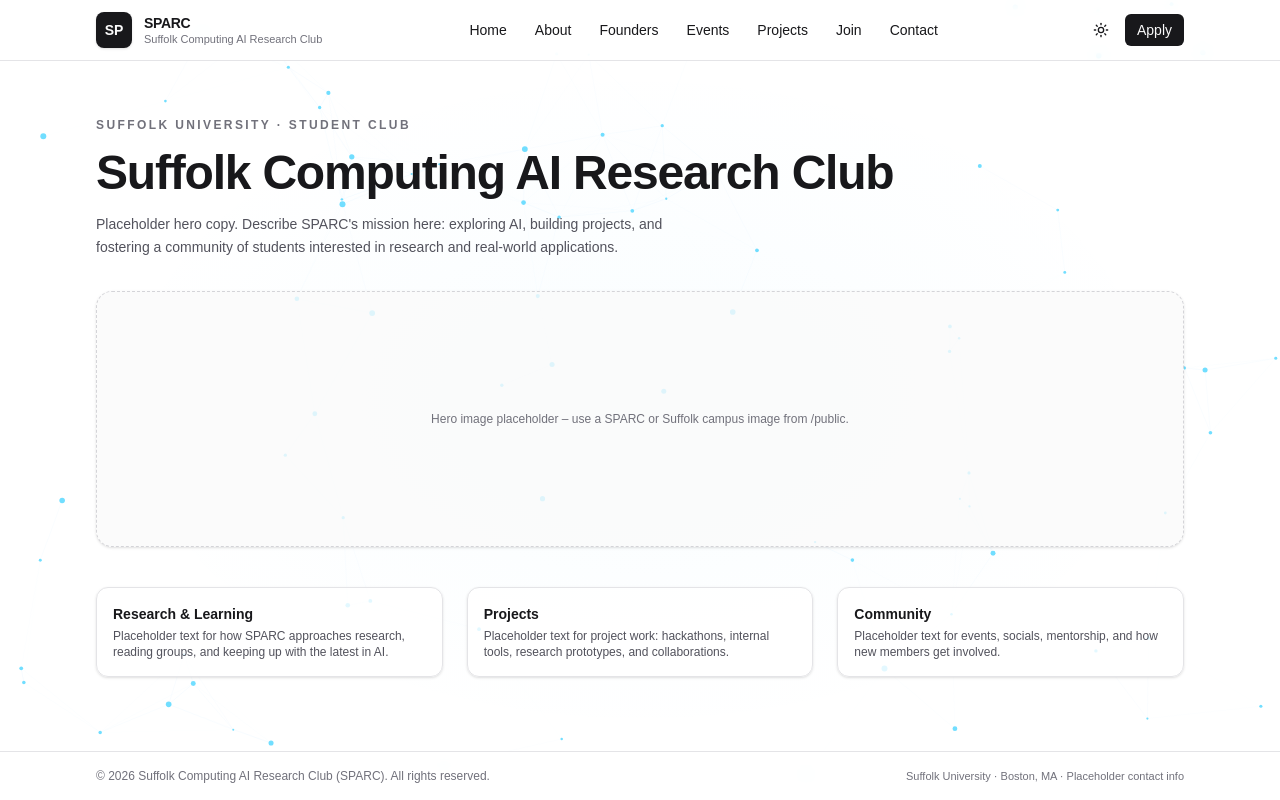
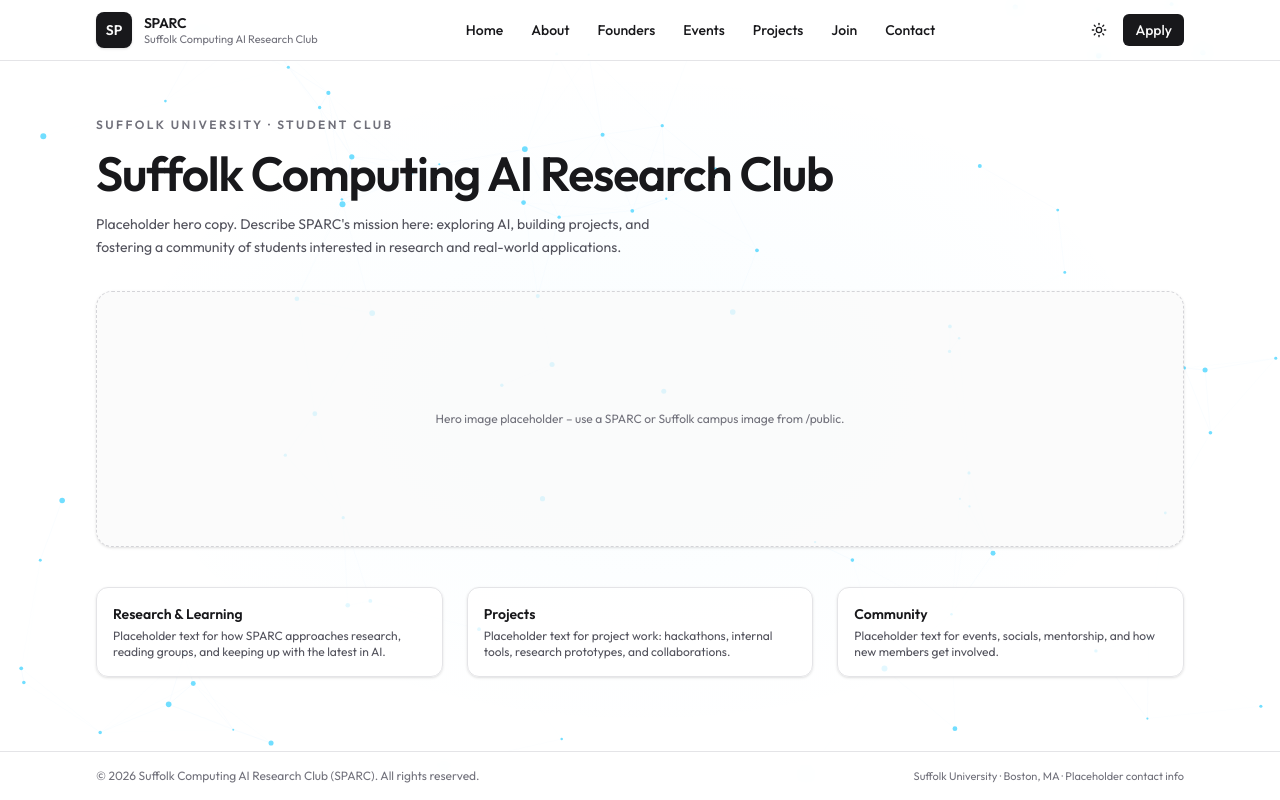
Before and after one commit to montasirmoyen/sparc-website, a Next.js app: page / in a window 1280 px wide. Built offline with nearby package versions, Linux system fonts and the light colour scheme.

Commit message:
Update font

```diff
--- a/app/globals.css
+++ b/app/globals.css
@@ -10,8 +10,7 @@
 @theme inline {
   --color-background: var(--background);
   --color-foreground: var(--foreground);
-  --font-sans: var(--font-geist-sans);
-  --font-mono: var(--font-geist-mono);
+  --font-outfit: var(--font-outfit);
 }
 
 .dark {
@@ -22,5 +21,5 @@
 body {
   background: var(--background);
   color: var(--foreground);
-  font-family: Arial, Helvetica, sans-serif;
+  font-family: var(--font-outfit);
 }
--- a/app/layout.tsx
+++ b/app/layout.tsx
@@ -1,17 +1,12 @@
 import type { Metadata } from "next";
-import { Geist, Geist_Mono } from "next/font/google";
+import { Outfit } from "next/font/google";
 import "./globals.css";
 import { ThemeProvider } from "@/components/theme-provider";
 import { SiteShell } from "@/components/site-shell";
 import { ConstellationBackground } from "@/components/constellation-background";
 
-const geistSans = Geist({
-  variable: "--font-geist-sans",
-  subsets: ["latin"],
-});
-
-const geistMono = Geist_Mono({
-  variable: "--font-geist-mono",
+const outfit = Outfit({
+  variable: "--font-outfit",
   subsets: ["latin"],
 });
 
@@ -29,7 +24,7 @@
   return (
     <html lang="en" suppressHydrationWarning>
       <body
-        className={`${geistSans.variable} ${geistMono.variable} antialiased bg-background text-foreground`}
+        className={`${outfit.variable} antialiased bg-background text-foreground`}
       >
         <ThemeProvider
           attribute="class"
```
